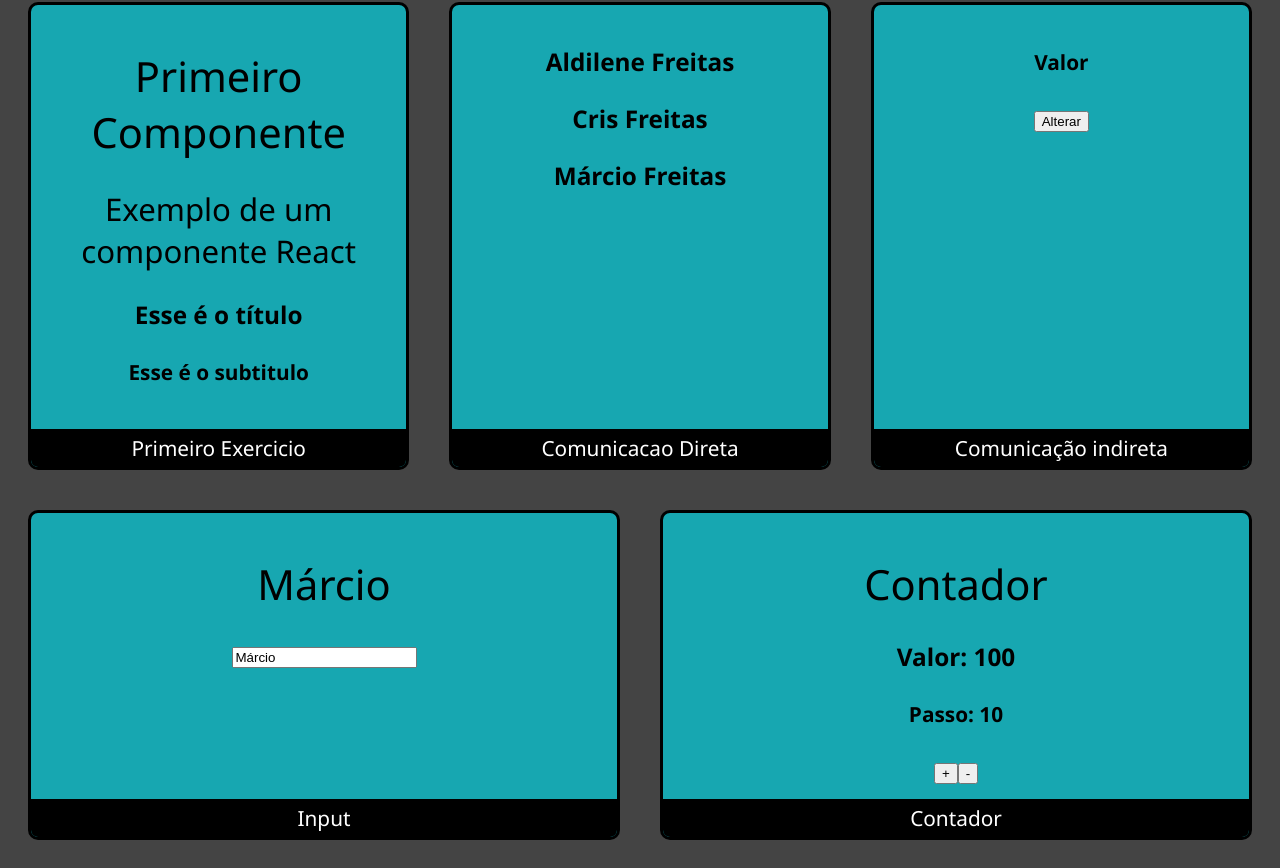
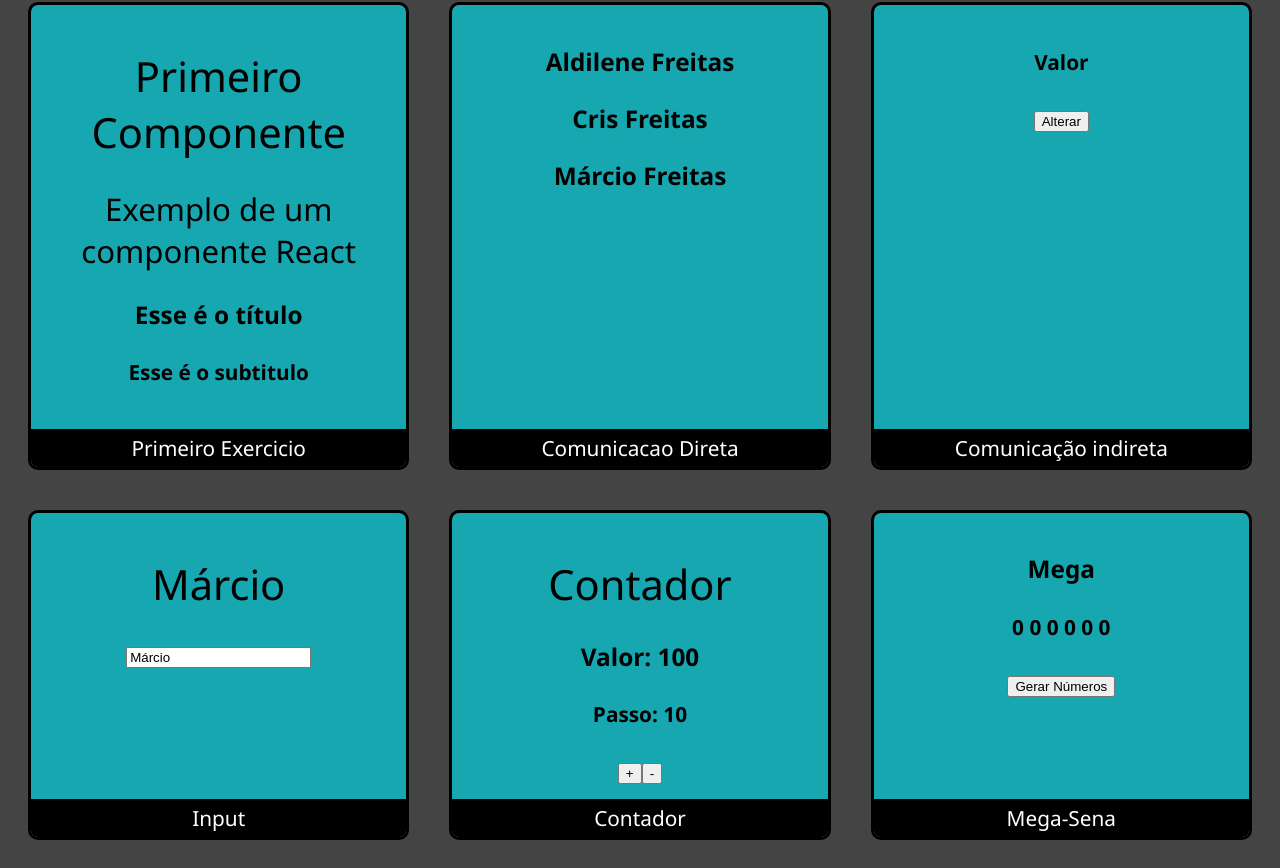
Before and after one commit to VianaMarcioDev/Atividade-Cards-JS-React, a React (Create React App) app: page / in a window 1280 px wide. Shown: the part 730-1598 px from the top of the page. Built offline with nearby package versions, Linux system fonts and the light colour scheme.

Commit message:
feat: adicionar componente gerador de numeros da mega sena

```diff
--- a/src/App.jsx
+++ b/src/App.jsx
@@ -12,6 +12,7 @@
 import Super from "./components/comunicacao/direta/indireta/Super";
 import Input from "./components/form/Input";
 import Contador from "./components/contador/Contador";
+import Mega from "./components/mega/Mega";
 
 
 export default (props) => (
@@ -70,5 +71,10 @@
     <Card titulo="Contador">
         <Contador passo={10} valor={100}></Contador>
     </Card>
+
+    <Card titulo="Mega-Sena">
+      <Mega qtdeNumero={6}></Mega>
+    </Card>
+
   </div>
 );
--- /dev/null
+++ b/src/components/mega/Mega.jsx
@@ -0,0 +1,27 @@
+import React, {useState} from "react";
+
+export default (props) => {
+    const[numeros, setNumeros] = useState(Array(props.qtdeNumero).fill(0))
+
+    function gerarNumeros() {
+        const novoArray = Array(props.qtdeNumero).fill(0)
+                                                 .reduce(a => [...a, gerarNumerosNaoContido(a)], [])
+                                                 .sort((a, b) => a - b)
+        setNumeros(novoArray)
+    }
+
+    function gerarNumerosNaoContido(array){
+        const max = 60;
+        const min = 1;
+        const novoNumero = parseInt(Math.random() * (max - min)) + min
+        return array.includes(novoNumero) ? gerarNumerosNaoContido(array) : novoNumero
+    }
+
+    return(
+        <>
+        <h3>Mega</h3>
+        <h4>{numeros.join(' ')}</h4>
+        <button onClick={gerarNumeros}>Gerar Números</button>
+        </>
+    );
+};
```
